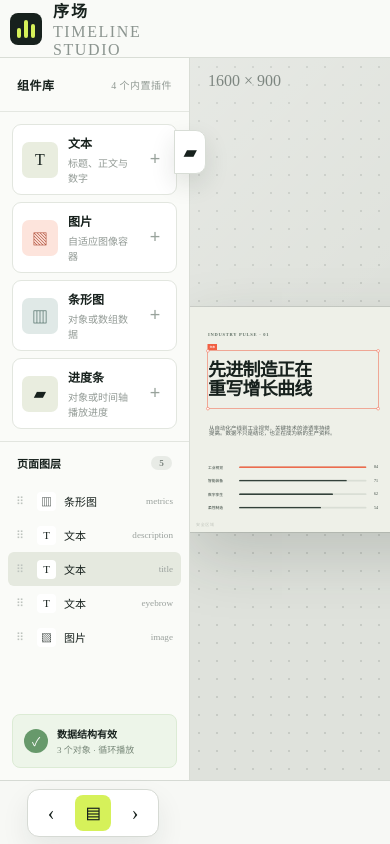
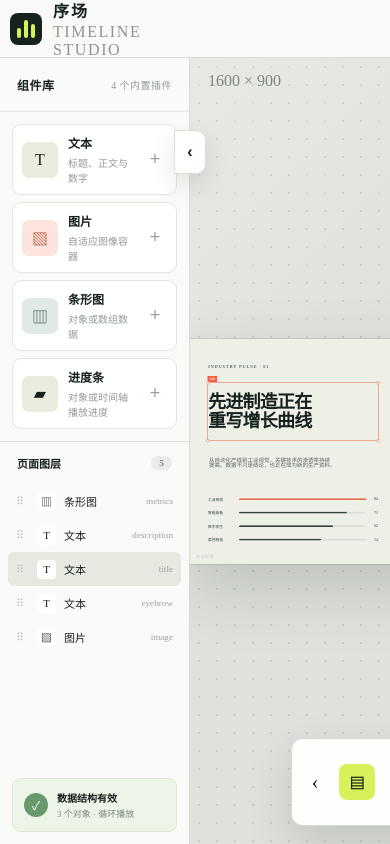
Before and after one commit to Ashiori0932/plugin-timeline-studio-vite, a React (Vite) app: page / in a window 390 px wide. Built offline with nearby package versions, Linux system fonts and the light colour scheme.

Commit message:
Refine editor overlay timeline and panel toggles

```diff
--- a/src/editor/ComponentPalette.tsx
+++ b/src/editor/ComponentPalette.tsx
@@ -20,7 +20,7 @@ export function ComponentPalette({ project, selectedId, isCollapsed, onToggleCol
   return (
     <aside className={`left-panel collapsible-panel ${isCollapsed ? "is-collapsed" : ""}`} onPointerDown={onPanelFocus}>
       <button className="panel-tab panel-tab-left" type="button" onClick={onToggleCollapsed} aria-label={isCollapsed ? "展开左侧面板" : "收起左侧面板"}>
-        <Icon name="panel" />
+        <Icon name={isCollapsed ? "arrowRight" : "arrowLeft"} />
       </button>
       <div className="panel-heading"><span>组件库</span><small>{Object.keys(PLUGIN_REGISTRY).length} 个内置插件</small></div>
       <div className="plugin-list">
--- a/src/editor/EditorApp.tsx
+++ b/src/editor/EditorApp.tsx
@@ -6,7 +6,6 @@ import type { ComponentInstance, ProjectDocument } from "../types/project";
 import { ComponentPalette } from "./ComponentPalette";
 import { EditorCanvas } from "./EditorCanvas";
 import { PropertyInspector } from "./PropertyInspector";
-import { TimelinePanel } from "./TimelinePanel";
 import { TopBar } from "./TopBar";
 
 type Props = {
@@ -192,6 +191,9 @@ export function EditorApp({ project, setProject, onPresent }: Props) {
         onZoomFocusChange={setIsCanvasZoomFocused}
         onSelect={setSelectedId}
         onUpdateComponent={updateComponent}
+        activeIndex={activeIndex}
+        onTimelineSelect={setActiveIndex}
+        onTimelineFocus={() => setIsCanvasZoomFocused(false)}
       />
       <PropertyInspector
         project={project}
@@ -205,7 +207,6 @@ export function EditorApp({ project, setProject, onPresent }: Props) {
         onDuplicate={duplicateSelected}
         onDelete={deleteSelected}
       />
-      <TimelinePanel project={project} activeIndex={activeIndex} onSelect={setActiveIndex} onPanelFocus={() => setIsCanvasZoomFocused(false)} />
     </main>
   );
 }
--- a/src/editor/EditorCanvas.tsx
+++ b/src/editor/EditorCanvas.tsx
@@ -2,6 +2,7 @@ import { useEffect, useMemo, useRef, useState, type PointerEvent as ReactPointer
 import { getValueByPath } from "../core/bindings";
 import { PLUGIN_REGISTRY, PluginRenderer } from "../plugins/registry";
 import type { ComponentInstance, DataItem, ProjectDocument } from "../types/project";
+import { TimelinePanel } from "./TimelinePanel";
 
 type ResizeHandle = "nw" | "ne" | "sw" | "se";
 
@@ -24,6 +25,9 @@ type Props = {
   onZoomFocusChange: (focused: boolean) => void;
   onSelect: (id: string | null) => void;
   onUpdateComponent: (id: string, updater: (component: ComponentInstance) => ComponentInstance) => void;
+  activeIndex: number;
+  onTimelineSelect: (index: number) => void;
+  onTimelineFocus: () => void;
 };
 
 /** 将逻辑坐标吸附到网格；按住 Alt 时只取整像素，实现精细调整。 */
@@ -31,7 +35,7 @@ function snap(value: number, grid: number, disabled = false) {
   return disabled ? Math.round(value) : Math.round(value / grid) * grid;
 }
 
-export function EditorCanvas({ project, activeItem, selectedId, toast, isZoomFocused, onZoomFocusChange, onSelect, onUpdateComponent }: Props) {
+export function EditorCanvas({ project, activeItem, selectedId, toast, isZoomFocused, onZoomFocusChange, onSelect, onUpdateComponent, activeIndex, onTimelineSelect, onTimelineFocus }: Props) {
   const [scale, setScale] = useState(0.6);
   // stageRef 用于测量可用空间；dragRef 保存高频指针状态而不触发 React 重渲染。
   const stageRef = useRef<HTMLDivElement>(null);
@@ -182,6 +186,7 @@ export function EditorCanvas({ project, activeItem, selectedId, toast, isZoomFoc
           <div className="canvas-safe-label">安全区域</div>
         </div>
       </div>
+      <TimelinePanel project={project} activeIndex={activeIndex} onSelect={onTimelineSelect} onPanelFocus={onTimelineFocus} />
       <div className="toast" key={toast}>{toast}</div>
     </section>
   );
--- a/src/editor/PropertyInspector.tsx
+++ b/src/editor/PropertyInspector.tsx
@@ -27,7 +27,7 @@ export function PropertyInspector({ project, activeItem, selected, isCollapsed,
   return (
     <aside className={`right-panel collapsible-panel ${isCollapsed ? "is-collapsed" : ""}`} onPointerDown={onPanelFocus}>
       <button className="panel-tab panel-tab-right" type="button" onClick={onToggleCollapsed} aria-label={isCollapsed ? "展开右侧面板" : "收起右侧面板"}>
-        <Icon name="panel" />
+        <Icon name={isCollapsed ? "arrowLeft" : "arrowRight"} />
       </button>
       <div className="panel-heading inspector-heading">
         <span>{selected ? "组件属性" : "画布属性"}</span>
--- a/src/editor/TimelinePanel.tsx
+++ b/src/editor/TimelinePanel.tsx
@@ -1,4 +1,4 @@
-import { useMemo, useState } from "react";
+import { useEffect, useMemo, useRef, useState, type PointerEvent as ReactPointerEvent } from "react";
 import type { ProjectDocument } from "../types/project";
 import { Icon } from "./ui";
 
@@ -17,20 +17,48 @@ type Props = {
 
 /**
  * 编辑模式的对象时间轴。
- * 默认只显示三键简化控制，完整时间轴以覆盖层展开，不再持续压缩画布高度。
+ * 默认是画布内悬浮三键组件；展开时同一组件变成完整时间轴，鼠标移出后延迟收起。
  */
 export function TimelinePanel({ project, activeIndex, onSelect, onPanelFocus }: Props) {
   const [isExpanded, setIsExpanded] = useState(false);
+  const collapseTimerRef = useRef<number | null>(null);
   // 每个数据对象可覆盖默认时长，未设置时使用项目时间轴的统一值。
   const total = useMemo(() => project.items.reduce((sum, item) => sum + (item.duration ?? project.timeline.defaultDuration), 0), [project.items, project.timeline.defaultDuration]);
+
+  useEffect(() => () => clearCollapseTimer(), []);
 
   function showAdjacent(direction: number) {
     if (project.items.length === 0) return;
     onSelect((activeIndex + direction + project.items.length) % project.items.length);
   }
 
+  function clearCollapseTimer() {
+    if (collapseTimerRef.current === null) return;
+    window.clearTimeout(collapseTimerRef.current);
+    collapseTimerRef.current = null;
+  }
+
+  function scheduleCollapse() {
+    if (!isExpanded) return;
+    clearCollapseTimer();
+    collapseTimerRef.current = window.setTimeout(() => {
+      setIsExpanded(false);
+      collapseTimerRef.current = null;
+    }, 200);
+  }
+
+  function handlePointerDown(event: ReactPointerEvent<HTMLElement>) {
+    event.stopPropagation();
+    onPanelFocus();
+  }
+
   return (
-    <section className="timeline-panel" onPointerDown={onPanelFocus}>
+    <section
+      className={`timeline-panel ${isExpanded ? "is-expanded" : ""}`}
+      onPointerDown={handlePointerDown}
+      onPointerEnter={clearCollapseTimer}
+      onPointerLeave={scheduleCollapse}
+    >
       <div className="timeline-compact-controls">
         <button onClick={() => showAdjacent(-1)} aria-label="上一个对象">‹</button>
         <button className="primary-control" onClick={() => setIsExpanded((value) => !value)} aria-label={isExpanded ? "收起完整时间轴" : "展开完整时间轴"}>
@@ -38,9 +66,7 @@ export function TimelinePanel({ project, activeIndex, onSelect, onPanelFocus }:
         </button>
         <button onClick={() => showAdjacent(1)} aria-label="下一个对象">›</button>
       </div>
-      {isExpanded && (
-        <div className="timeline-full" aria-label="完整数据时间轴">
-          <div className="timeline-labels"><span>数据时间轴</span><small>编辑模式 · 时间已暂停</small></div>
+      <div className="timeline-expanded-content" aria-hidden={!isExpanded}>
         <div className="timeline-items">
           {project.items.map((item, index) => {
             const duration = item.duration ?? project.timeline.defaultDuration;
@@ -54,7 +80,6 @@ export function TimelinePanel({ project, activeIndex, onSelect, onPanelFocus }:
         </div>
         <div className="timeline-summary"><span>总时长</span><strong>{formatTime(total)}</strong></div>
       </div>
-      )}
     </section>
   );
 }
--- a/src/editor/ui.tsx
+++ b/src/editor/ui.tsx
@@ -5,8 +5,8 @@ import type { PluginProperty } from "../types/project";
  * 无外部图标依赖的轻量图标组件。
  * 图标只用于视觉辅助，按钮本身负责无障碍名称，因此这里统一 aria-hidden。
  */
-export function Icon({ name }: { name: "play" | "pause" | "upload" | "download" | "plus" | "trash" | "copy" | "chevron" | "panel" | "timeline" }) {
-  const symbols = { play: "▶", pause: "Ⅱ", upload: "↥", download: "↧", plus: "+", trash: "×", copy: "⧉", chevron: "›", panel: "▰", timeline: "▤" };
+export function Icon({ name }: { name: "play" | "pause" | "upload" | "download" | "plus" | "trash" | "copy" | "chevron" | "timeline" | "arrowLeft" | "arrowRight" }) {
+  const symbols = { play: "▶", pause: "Ⅱ", upload: "↥", download: "↧", plus: "+", trash: "×", copy: "⧉", chevron: "›", timeline: "▤", arrowLeft: "‹", arrowRight: "›" };
   return <span className={`icon icon-${name}`} aria-hidden="true">{symbols[name]}</span>;
 }
 
--- a/src/styles/index.css
+++ b/src/styles/index.css
@@ -6,8 +6,8 @@ body { color:var(--ink); background:#e9ebe6; font-family:var(--font-geist-sans),
 button, input, select { font:inherit; }
 button { color:inherit; }
 
-/* 编辑器总体网格：顶部工具栏、三列工作区和底部时间轴。 */
-.studio-shell { display:grid; grid-template:64px minmax(0,1fr) 64px / 264px minmax(480px,1fr) 304px; width:100vw; height:100vh; background:#e8ebe5; transition:grid-template-columns .24s ease; }
+/* 编辑器总体网格：顶部工具栏与三列工作区。 */
+.studio-shell { display:grid; grid-template:64px minmax(0,1fr) / 264px minmax(480px,1fr) 304px; width:100vw; height:100vh; background:#e8ebe5; transition:grid-template-columns .24s ease; }
 .studio-shell.left-collapsed { grid-template-columns:44px minmax(480px,1fr) 304px; }
 .studio-shell.right-collapsed { grid-template-columns:264px minmax(480px,1fr) 44px; }
 .studio-shell.left-collapsed.right-collapsed { grid-template-columns:44px minmax(480px,1fr) 44px; }
@@ -46,8 +46,8 @@ button { color:inherit; }
 .right-panel.is-collapsed { --collapse-shift:14px; }
 .left-panel.is-collapsed .panel-tab-left { transform:translateX(8px); }
 .right-panel.is-collapsed .panel-tab-right { transform:translateX(-8px); }
-.left-panel { grid-row:2; border-right:1px solid #d9ddd6; }
-.right-panel { grid-row:2; grid-column:3; border-left:1px solid #d9ddd6; overflow:hidden; }
+.left-panel { grid-row:2; z-index:40; border-right:1px solid #d9ddd6; }
+.right-panel { grid-row:2; grid-column:3; z-index:40; border-left:1px solid #d9ddd6; overflow:visible; }
 .panel-heading { height:54px; flex:0 0 auto; padding:0 17px; display:flex; align-items:center; justify-content:space-between; border-bottom:1px solid #e4e7e1; font-size:12px; font-weight:700; letter-spacing:.04em; }
 .panel-heading small { font-size:10px; color:#929b95; font-weight:500; }
 .plugin-list { padding:12px; display:grid; gap:7px; }
@@ -148,15 +148,15 @@ select:focus,input:focus { border-color:#9eaaa1; box-shadow:0 0 0 2px rgba(90,10
 .color-input input { width:20px; height:20px; padding:0; border:0; background:none; } .color-input code { color:#737c77; font:9px var(--font-geist-mono); }
 .toggle-row { display:flex; align-items:center; justify-content:space-between; } .toggle-row strong,.toggle-row small { display:block; } .toggle-row strong { font-size:10px; } .toggle-row small { margin-top:3px; color:#969e99; font-size:9px; } .toggle-row input { accent-color:#53665b; }
 
-/* 编辑模式底部对象时间轴。 */
-.timeline-panel { grid-column:1/-1; grid-row:3; position:relative; display:grid; place-items:center; padding:8px 18px; background:#f7f8f5; border-top:1px solid #d6dad4; z-index:30; }
-.timeline-compact-controls { height:48px; display:flex; align-items:center; gap:6px; padding:5px; border:1px solid #d6dad4; border-radius:12px; background:#fff; box-shadow:0 12px 28px rgba(31,43,36,.08); }
+/* 编辑模式画布内悬浮对象时间轴。 */
+.timeline-panel { position:absolute; left:50%; bottom:18px; z-index:25; width:158px; min-height:48px; display:grid; grid-template-columns:auto 0; align-items:center; gap:0; padding:5px; border:1px solid #d6dad4; border-radius:12px; background:rgba(255,255,255,.94); box-shadow:0 18px 46px rgba(31,43,36,.16); backdrop-filter:blur(12px); transform:translateX(-50%); transition:width .24s ease,min-height .24s ease,border-radius .24s ease,padding .24s ease; }
+.timeline-panel.is-expanded { width:min(760px,calc(100% - 48px)); min-height:116px; grid-template-columns:128px minmax(0,1fr); gap:12px; padding:13px 18px; border-radius:14px; }
+.timeline-compact-controls { height:36px; display:flex; align-items:center; gap:6px; }
 .timeline-compact-controls button { width:36px; height:36px; border:0; border-radius:8px; background:transparent; cursor:pointer; font-size:20px; }
 .timeline-compact-controls button:hover { background:#eef0eb; }
 .timeline-compact-controls .primary-control { background:var(--lime); color:var(--ink); font-size:15px; }
-.timeline-full { position:fixed; left:18px; right:18px; bottom:76px; height:116px; display:grid; grid-template-columns:210px 1fr 130px; align-items:center; gap:12px; padding:13px 18px; background:#f7f8f5; border:1px solid #d6dad4; border-radius:14px; box-shadow:0 24px 60px rgba(31,43,36,.18); animation:timeline-pop .22s ease both; }
-@keyframes timeline-pop { from { opacity:0; transform:translateY(16px) scale(.985); } to { opacity:1; transform:translateY(0) scale(1); } }
-.timeline-labels span,.timeline-labels small { display:block; } .timeline-labels span { font-size:12px; font-weight:700; } .timeline-labels small { margin-top:6px; color:#919a94; font-size:9px; }
+.timeline-expanded-content { min-width:0; display:grid; grid-template-columns:minmax(0,1fr) 92px; align-items:center; gap:12px; opacity:0; overflow:hidden; pointer-events:none; transform:translateY(8px); transition:opacity .18s ease .08s,transform .22s ease .04s; }
+.timeline-panel.is-expanded .timeline-expanded-content { opacity:1; pointer-events:auto; transform:translateY(0); }
 .timeline-items { min-width:0; display:flex; gap:8px; overflow-x:auto; padding:3px; }
 .timeline-card { position:relative; min-width:210px; height:70px; display:grid; grid-template-columns:34px 1fr; align-items:center; gap:9px; padding:0 11px; border:1px solid #dde1db; border-radius:8px; background:#fff; text-align:left; cursor:pointer; overflow:hidden; }
 .timeline-card::after { content:""; position:absolute; left:0; right:0; bottom:0; height:3px; background:transparent; }
@@ -184,7 +184,7 @@ select:focus,input:focus { border-color:#9eaaa1; box-shadow:0 0 0 2px rgba(90,10
   .brand { width:180px; } .button.subtle { display:none; }
 }
 @media (max-width:820px) {
-  .studio-shell { grid-template:58px minmax(0,1fr) 64px / 190px minmax(360px,1fr); }
+  .studio-shell { grid-template:58px minmax(0,1fr) / 190px minmax(360px,1fr); }
   .right-panel { display:none; } .topbar { padding:0 10px; } .project-title { display:none; } .top-actions { margin-left:auto; }
-  .timeline-panel { grid-template-columns:150px 1fr; } .timeline-summary { display:none; }
+  .timeline-panel.is-expanded { grid-template-columns:1fr; width:calc(100% - 28px); } .timeline-expanded-content { grid-template-columns:minmax(0,1fr); } .timeline-summary { display:none; }
 }
```
Lines whose indentation alone changed are shown as unchanged.
